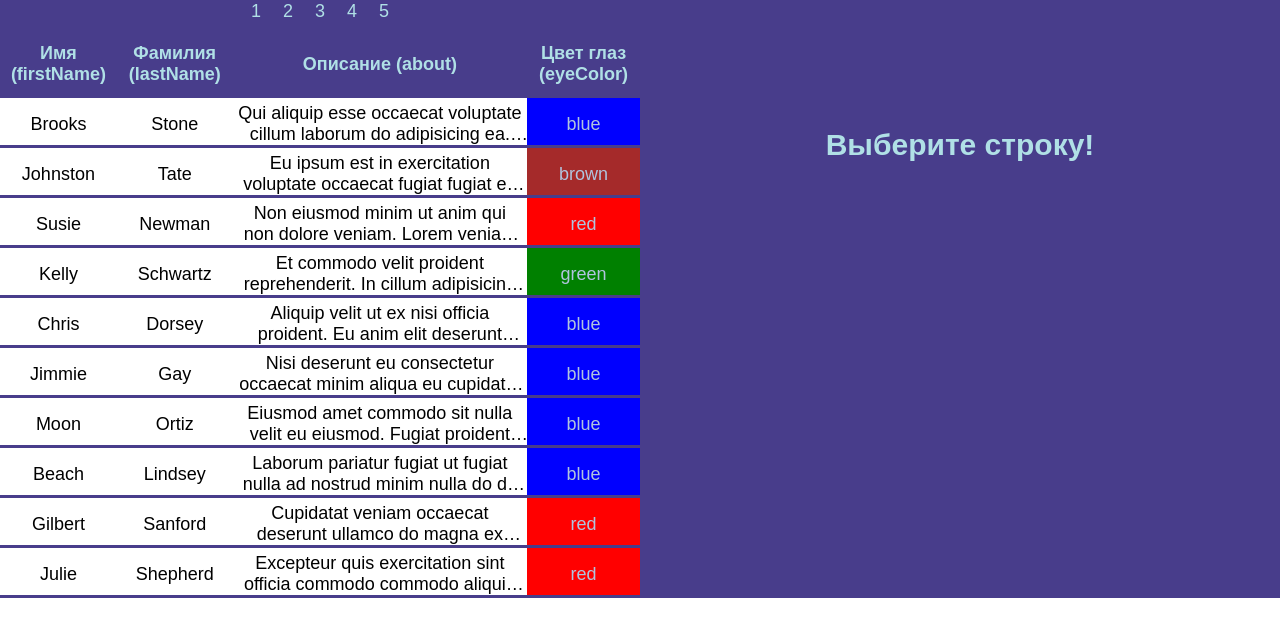
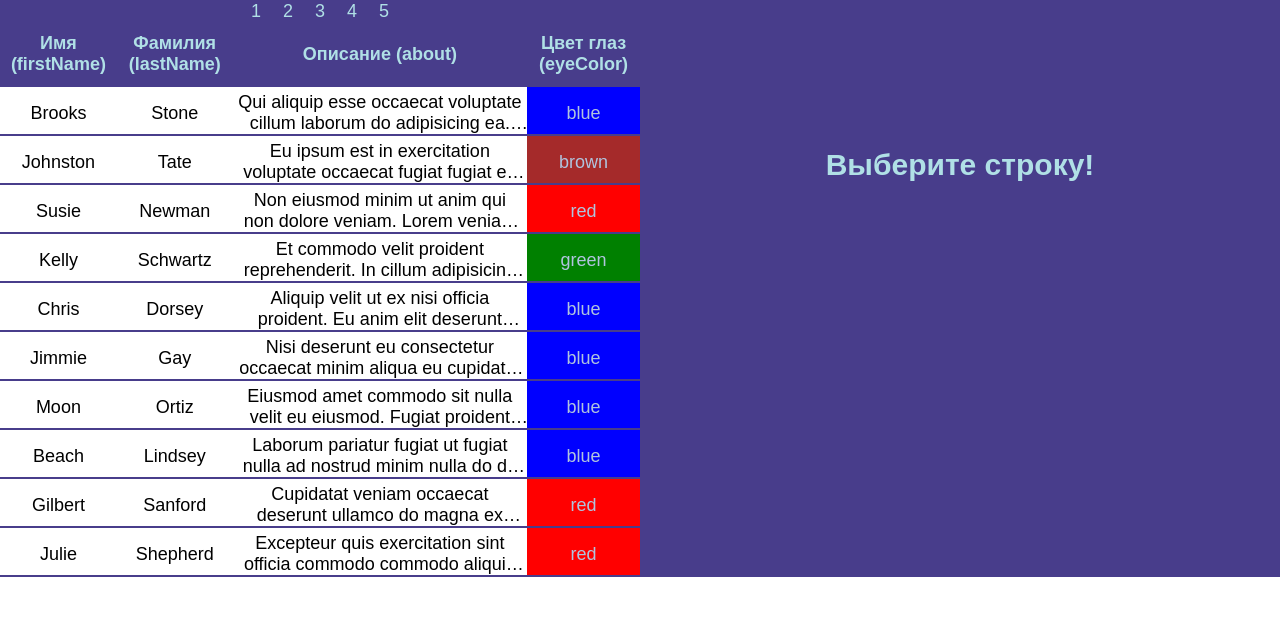
Before and after one commit to PeterZ92/for__infotecs, a plain HTML site: page index.html in a window 1280 px wide. Drawn offline with Linux system fonts and the light colour scheme.

Commit message:
небольшие доработки css со стилем
исправлены отступы в форме и уменьшена нижняя граница у ячеек в таблице

```diff
--- a/css/styles.css
+++ b/css/styles.css
@@ -32,7 +32,7 @@ table{
 }
 /*основная секция подчеркнуть строки*/
 tr{
-	border-bottom: 3px solid darkslateblue;
+	border-bottom: 2px solid darkslateblue;
 }
 
 /*делаем отступы в строках*/
@@ -60,18 +60,21 @@ table td{
 /*закрепляем заголовок*/
 .section-one__thead{
 	position: sticky;
-	top: 32px;
+	top:20px;
 
 }
 
-/*основной стиль текста*/
+/*основной стиль параграфа*/
 p{
 	width: 100%;
 	text-align: center;
-	height: 35px;
+	padding-top: 20px;
+	padding-bottom: 5px;
 	font-weight: bold;
 	color:powderblue;
 }
+
+
 
 /*стиль текстовых полей*/
 textarea{
@@ -114,7 +117,7 @@ textarea{
 	display: flex;
 	justify-content: center;
 	position: sticky;
-	padding-bottom: 10px;
+	/*padding-bottom: 20px;*/
 	top: 0;
 	/*background-color:lightsteelblue;*/
 	background-color:darkslateblue;
@@ -193,6 +196,11 @@ button:hover{/* при наведении*/
 	}
 }
 
+.section-one__thead {
+	top: 15px;
+
+}
+
 
 /*-----------------------------------------------------медиа  >725 px----------------------------------------------------------*/
 @media (max-width: 725px) {
```
